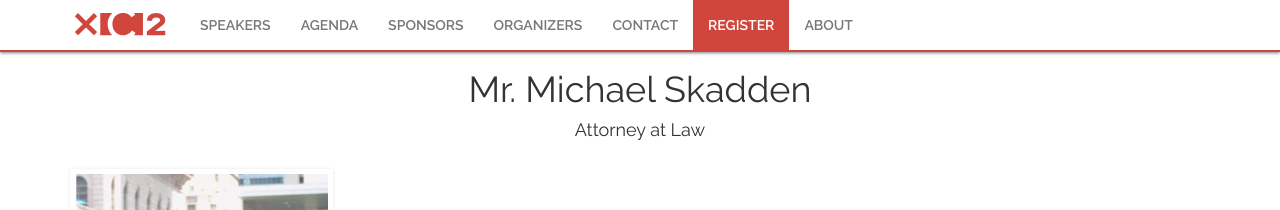
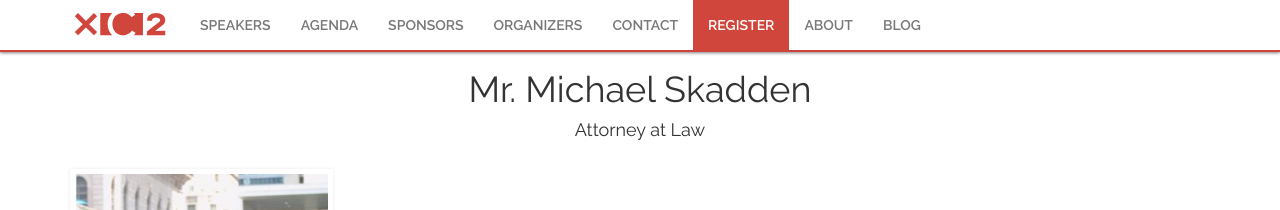
Before and after one commit to gnawalishyam/jekyll, a Jekyll site: the page built from _posts/2018-01-11-Michael-Skadden.md, in a window 1280 px wide. Shown: the top 210 px of the page. Built offline with Jekyll 4.4.1, drawn with Linux system fonts in a browser that asks for light colours; some web fonts are replaced.

Commit message:
Create blog.html menu teb

```diff
--- a/_layouts/default.html
+++ b/_layouts/default.html
@@ -52,6 +52,7 @@
 					<li><a class="nav-item text-center" href="#contact">Contact</a></li>
 					<li><a class="nav-item text-center register" href="#register">Register</a></li>
 					<li><a class="nav-item text-center" href="about.html">about</a></li>
+					<li><a class="nav-item text-center" href="blog.html">blog</a></li>
 					{% else %}
 					<li><a class="nav-item text-center" href="/#speakers">Speakers</a></li>
 					<li><a class="nav-item text-center" href="/#agenda">Agenda</a></li>
@@ -60,6 +61,7 @@
 					<li><a class="nav-item text-center" href="/#contact">Contact</a></li>
 					<li><a class="nav-item text-center register" href="/#register">Register</a></li>
 					<li><a class="nav-item text-center" href="about.html">about</a></li>
+					<li><a class="nav-item text-center" href="blog.html">blog</a></li>
 					{% endif %}
 				</ul>
 			</div>
```
